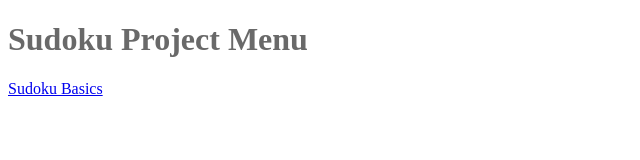
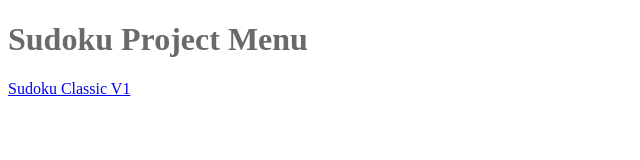
Before and after one commit to itsOwlbit/sudoku-project, a plain HTML site: page index.html in a window 1280 px wide. Shown: the full height of the page, 0-640 px from the left. Drawn offline with Linux system fonts and the light colour scheme.

Commit message:
Restructured project filestructure and updated readme

```diff
--- a/index.html
+++ b/index.html
@@ -8,6 +8,6 @@
 </head>
 <body>
     <h1>Sudoku Project Menu</h1>
-    <a href="basic/">Sudoku Basics</a>
+    <a href="sudoku-classic-v1/">Sudoku Classic V1</a>
 </body>
 </html>
```
Also changed, not shown: sudoku-classic-v1/index.html (renamed from sudoku-basic/index.html), 1 other file.
